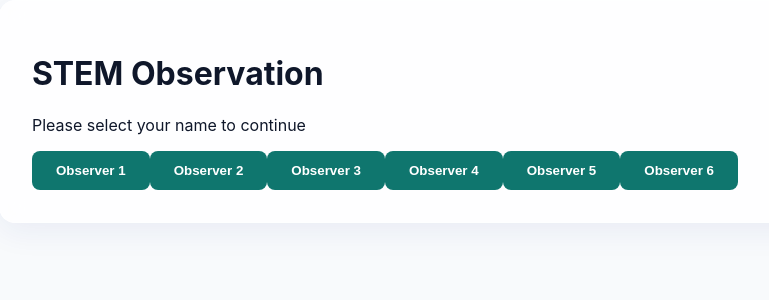
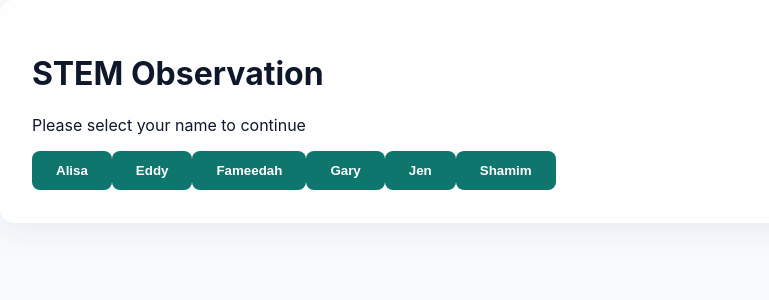
Before and after one commit to digeriuz77/observation, a Next.js app: page / in a window 1280 px wide. Shown: the top 300 px of the page, without its empty margins (1-770 px from the left). Built offline with nearby package versions, Linux system fonts and the light colour scheme; no server answers.

Commit message:
Update observers and schools with actual values

```diff
--- a/src/app/components/ObservationPage.tsx
+++ b/src/app/components/ObservationPage.tsx
@@ -66,7 +66,7 @@ const subjects = ['Mathematics', 'Science', 'English', 'Malay', 'Chinese', 'Art'
 const gradeLevels = ['Year 1', 'Year 2', 'Year 3', 'Year 4', 'Year 5', 'Year 6'];
 const formativeTags = ['Hands Up', 'Cold Call', 'Turn & Talk', 'Whiteboards', 'Think-Pair-Share', 'Choral Response'];
 const departments = ['Science', 'Mathematics', 'English', 'Malay', 'Chinese', 'ICT', 'Art', 'Music', 'PE', 'Integrated'];
-const schools = ['SKBSSL', 'SKBSS2', 'SKBSS3', 'SKBSS4']; // Placeholder school codes
+const schools = ["St. Augustine's", "St. Bartholomew", 'SK Nanga Ajau', 'SK Nanga Spak'];
 
 export function ObservationPage({ observerName, onBack }: { observerName: string; onBack: () => void }) {
     // Context state
--- a/src/app/page.tsx
+++ b/src/app/page.tsx
@@ -9,7 +9,7 @@ export default function Home() {
   const [activeTab, setActiveTab] = useState<'observe' | 'dashboard'>('observe');
   const [observer, setObserver] = useState<string>('');
 
-  const observers = ['Observer 1', 'Observer 2', 'Observer 3', 'Observer 4', 'Observer 5', 'Observer 6'];
+  const observers = ['Alisa', 'Eddy', 'Fameedah', 'Gary', 'Jen', 'Shamim'];
 
   if (!observer) {
     return (
```
